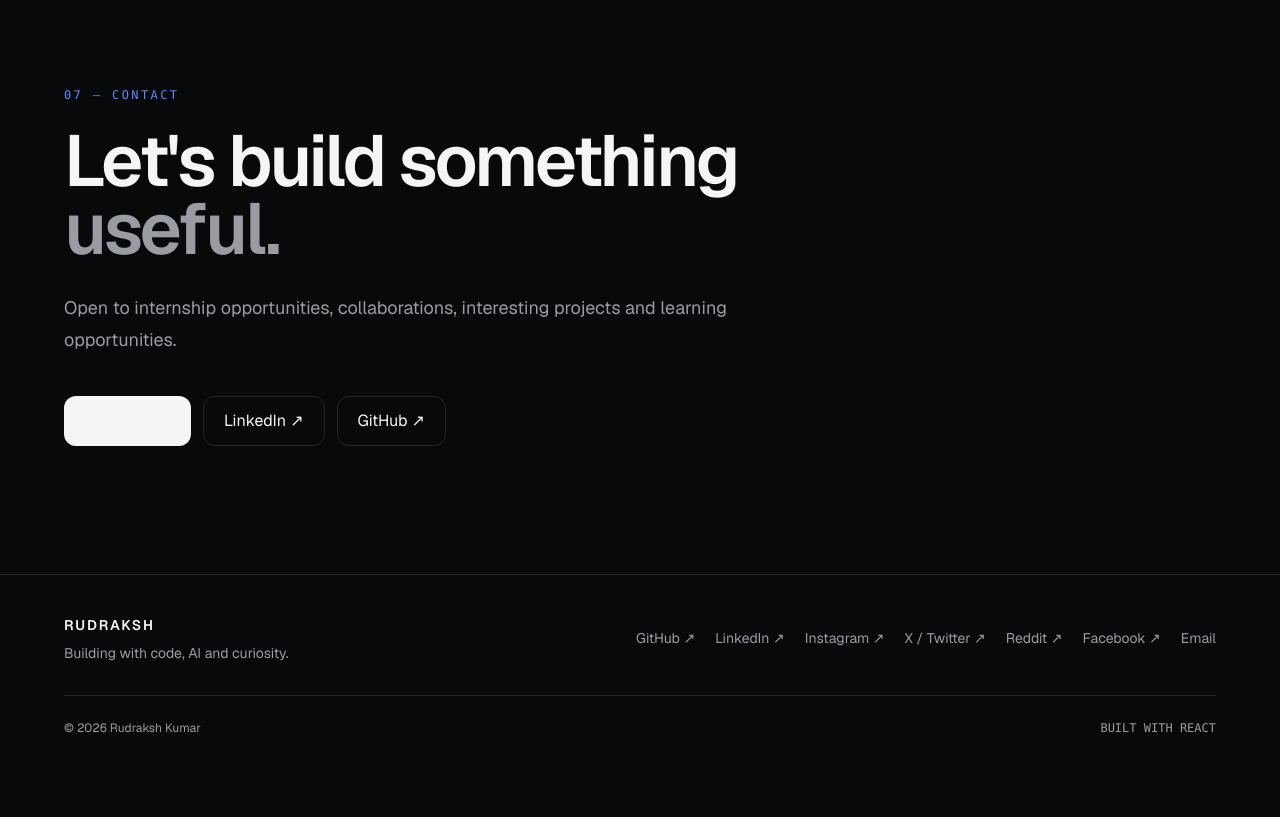
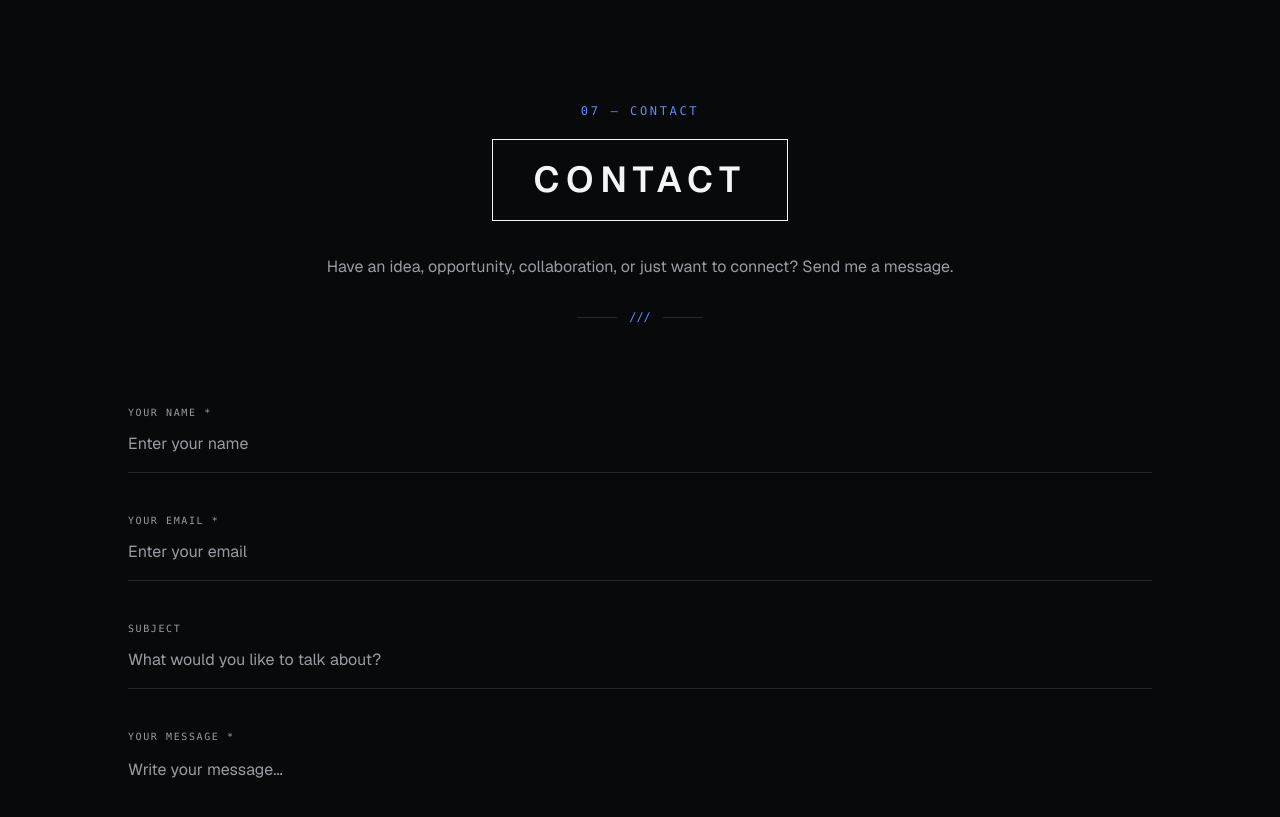
Before and after one commit to rudrak2005/rudraksh-portfolio, a React (Vite) app: page / in a window 1280 px wide. Shown: the part 11140-11957 px from the top of the page. Before the commit the page ends 11916 px from the top, so only its background shows below. Built offline with nearby package versions, Linux system fonts and the light colour scheme.

Commit message:
Enhance Contact form with state management and styling
Refactor Contact component with form handling and animations.

```diff
--- a/src/sections/Contact.jsx
+++ b/src/sections/Contact.jsx
@@ -1,98 +1,481 @@
+import { useState } from "react";
+import { motion } from "motion/react";
+
 export default function Contact() {
+  const [form, setForm] = useState({
+    name: "",
+    email: "",
+    subject: "",
+    message: "",
+  });
+
+  const handleChange = (e) => {
+    const { name, value } = e.target;
+
+    setForm((prev) => ({
+      ...prev,
+      [name]: value,
+    }));
+  };
+
+  const handleSubmit = (e) => {
+    e.preventDefault();
+
+    const subject = form.subject || "Portfolio Contact";
+
+    const body = `
+Name: ${form.name}
+Email: ${form.email}
+
+Message:
+${form.message}
+    `;
+
+    const mailtoUrl =
+      `mailto:rudrakk2005@gmail.com` +
+      `?subject=${encodeURIComponent(subject)}` +
+      `&body=${encodeURIComponent(body)}`;
+
+    window.location.href = mailtoUrl;
+  };
+
   return (
     <section
       id="contact"
-      className="border-t border-[var(--border)] px-6 py-32 md:px-10 lg:px-16"
+      className="
+        border-t
+        border-[var(--border)]
+        px-6
+        py-28
+        md:px-10
+        md:py-36
+        lg:px-16
+      "
     >
-      <div className="mx-auto max-w-7xl">
+      <div className="mx-auto max-w-5xl">
 
-        <div className="max-w-4xl">
+        {/* ================= HEADER ================= */}
 
-          <p className="font-mono text-xs uppercase tracking-[0.2em] text-[var(--accent)]">
+        <motion.div
+          initial={{
+            opacity: 0,
+            y: 24,
+          }}
+          whileInView={{
+            opacity: 1,
+            y: 0,
+          }}
+          viewport={{
+            once: true,
+            amount: 0.3,
+          }}
+          transition={{
+            duration: 0.7,
+          }}
+          className="text-center"
+        >
+          <p
+            className="
+              font-mono
+              text-xs
+              uppercase
+              tracking-[0.22em]
+              text-[var(--accent)]
+            "
+          >
             07 — CONTACT
           </p>
 
           <h2
             className="
-              mt-6
-              text-5xl
+              mx-auto
+              mt-5
+              inline-block
+              border
+              border-[var(--text-primary)]
+              px-7
+              py-4
+              text-3xl
               font-semibold
-              leading-[0.95]
-              tracking-[-0.04em]
-              md:text-7xl
+              uppercase
+              tracking-[0.18em]
+              text-[var(--text-primary)]
+              md:px-10
+              md:py-5
+              md:text-4xl
             "
           >
-            Let's build something
-            <span className="text-[var(--text-secondary)]">
-              {" "}useful.
-            </span>
+            Contact
           </h2>
 
-          <p className="mt-7 max-w-2xl text-lg leading-8 text-[var(--text-secondary)]">
-            Open to internship opportunities, collaborations,
-            interesting projects and learning opportunities.
+          <p
+            className="
+              mx-auto
+              mt-8
+              max-w-2xl
+              text-sm
+              leading-7
+              text-[var(--text-secondary)]
+              md:text-base
+            "
+          >
+            Have an idea, opportunity, collaboration, or just want
+            to connect? Send me a message.
           </p>
 
-          <div className="mt-10 flex flex-wrap gap-3">
+          {/* Decorative line */}
+          <div className="mx-auto mt-7 flex items-center justify-center gap-3">
+            <span className="h-px w-10 bg-[var(--border)]" />
+
+            <span className="font-mono text-xs text-[var(--accent)]">
+              ///
+            </span>
+
+            <span className="h-px w-10 bg-[var(--border)]" />
+          </div>
+        </motion.div>
+
+        {/* ================= FORM ================= */}
+
+        <motion.form
+          onSubmit={handleSubmit}
+          initial={{
+            opacity: 0,
+            y: 30,
+          }}
+          whileInView={{
+            opacity: 1,
+            y: 0,
+          }}
+          viewport={{
+            once: true,
+            amount: 0.15,
+          }}
+          transition={{
+            duration: 0.7,
+            delay: 0.1,
+          }}
+          className="mt-16 space-y-10 md:mt-20"
+        >
+
+          {/* Name */}
+          <div className="group relative">
+            <label
+              htmlFor="name"
+              className="
+                mb-3
+                block
+                font-mono
+                text-[10px]
+                uppercase
+                tracking-[0.16em]
+                text-[var(--text-secondary)]
+              "
+            >
+              Your Name *
+            </label>
+
+            <input
+              id="name"
+              name="name"
+              type="text"
+              required
+              value={form.name}
+              onChange={handleChange}
+              placeholder="Enter your name"
+              className="
+                w-full
+                border-b
+                border-[var(--border)]
+                bg-transparent
+                px-0
+                pb-4
+                text-base
+                text-[var(--text-primary)]
+                outline-none
+                placeholder:text-[var(--text-secondary)]
+                focus:border-[var(--accent)]
+                transition-colors
+                duration-300
+              "
+            />
+          </div>
+
+          {/* Email */}
+          <div className="group relative">
+            <label
+              htmlFor="email"
+              className="
+                mb-3
+                block
+                font-mono
+                text-[10px]
+                uppercase
+                tracking-[0.16em]
+                text-[var(--text-secondary)]
+              "
+            >
+              Your Email *
+            </label>
+
+            <input
+              id="email"
+              name="email"
+              type="email"
+              required
+              value={form.email}
+              onChange={handleChange}
+              placeholder="Enter your email"
+              className="
+                w-full
+                border-b
+                border-[var(--border)]
+                bg-transparent
+                px-0
+                pb-4
+                text-base
+                text-[var(--text-primary)]
+                outline-none
+                placeholder:text-[var(--text-secondary)]
+                focus:border-[var(--accent)]
+                transition-colors
+                duration-300
+              "
+            />
+          </div>
+
+          {/* Subject */}
+          <div className="group relative">
+            <label
+              htmlFor="subject"
+              className="
+                mb-3
+                block
+                font-mono
+                text-[10px]
+                uppercase
+                tracking-[0.16em]
+                text-[var(--text-secondary)]
+              "
+            >
+              Subject
+            </label>
+
+            <input
+              id="subject"
+              name="subject"
+              type="text"
+              value={form.subject}
+              onChange={handleChange}
+              placeholder="What would you like to talk about?"
+              className="
+                w-full
+                border-b
+                border-[var(--border)]
+                bg-transparent
+                px-0
+                pb-4
+                text-base
+                text-[var(--text-primary)]
+                outline-none
+                placeholder:text-[var(--text-secondary)]
+                focus:border-[var(--accent)]
+                transition-colors
+                duration-300
+              "
+            />
+          </div>
+
+          {/* Message */}
+          <div className="group relative">
+            <label
+              htmlFor="message"
+              className="
+                mb-3
+                block
+                font-mono
+                text-[10px]
+                uppercase
+                tracking-[0.16em]
+                text-[var(--text-secondary)]
+              "
+            >
+              Your Message *
+            </label>
+
+            <textarea
+              id="message"
+              name="message"
+              required
+              rows="6"
+              value={form.message}
+              onChange={handleChange}
+              placeholder="Write your message..."
+              className="
+                w-full
+                resize-none
+                border-b
+                border-[var(--border)]
+                bg-transparent
+                px-0
+                pb-4
+                text-base
+                leading-7
+                text-[var(--text-primary)]
+                outline-none
+                placeholder:text-[var(--text-secondary)]
+                focus:border-[var(--accent)]
+                transition-colors
+                duration-300
+              "
+            />
+          </div>
+
+          {/* Submit */}
+          <div className="flex justify-center pt-2">
+            <motion.button
+              type="submit"
+              whileHover={{
+                y: -3,
+              }}
+              whileTap={{
+                scale: 0.98,
+              }}
+              className="
+                border
+                border-[var(--text-primary)]
+                px-10
+                py-4
+                text-xs
+                font-semibold
+                uppercase
+                tracking-[0.18em]
+                text-[var(--text-primary)]
+                transition-all
+                duration-300
+                hover:bg-[var(--text-primary)]
+                hover:text-black
+              "
+            >
+              Send Message →
+            </motion.button>
+          </div>
+
+        </motion.form>
+
+        {/* ================= SOCIAL LINKS ================= */}
+
+        <motion.div
+          initial={{
+            opacity: 0,
+          }}
+          whileInView={{
+            opacity: 1,
+          }}
+          viewport={{
+            once: true,
+          }}
+          transition={{
+            duration: 0.6,
+            delay: 0.2,
+          }}
+          className="
+            mt-20
+            border-t
+            border-[var(--border)]
+            pt-8
+          "
+        >
+          <p
+            className="
+              mb-5
+              text-center
+              font-mono
+              text-[10px]
+              uppercase
+              tracking-[0.2em]
+              text-[var(--text-secondary)]
+            "
+          >
+            Find me online
+          </p>
+
+          <div className="flex flex-wrap justify-center gap-x-6 gap-y-3">
 
             <a
-              href="mailto:rudrakk2005@gmail.com"
-              className="
-                rounded-xl
-                bg-[var(--text-primary)]
-                px-5 py-3
-                text-sm
-                font-medium
-                text-black
-                transition-transform
-                duration-300
-                hover:-translate-y-1
-              "
+              href="https://github.com/rudrak2005"
+              target="_blank"
+              rel="noreferrer"
+              className="social-link"
             >
-              Email Me →
+              GitHub ↗
             </a>
 
             <a
               href="https://www.linkedin.com/in/rudraksh-kumar-8b2a88413"
               target="_blank"
               rel="noreferrer"
-              className="
-                rounded-xl
-                border
-                border-[var(--border)]
-                px-5 py-3
-                text-sm
-                font-medium
-                transition-colors
-                duration-300
-                hover:bg-[var(--surface)]
-              "
+              className="social-link"
             >
               LinkedIn ↗
             </a>
 
             <a
-              href="https://github.com/rudrak2005"
+              href="https://www.instagram.com/rudraksh__kumar__01"
               target="_blank"
               rel="noreferrer"
-              className="
-                rounded-xl
-                border
-                border-[var(--border)]
-                px-5 py-3
-                text-sm
-                font-medium
-                transition-colors
-                duration-300
-                hover:bg-[var(--surface)]
-              "
+              className="social-link"
             >
-              GitHub ↗
+              Instagram ↗
+            </a>
+
+            <a
+              href="https://x.com/Rudrakk2005"
+              target="_blank"
+              rel="noreferrer"
+              className="social-link"
+            >
+              X / Twitter ↗
+            </a>
+
+            <a
+              href="https://www.reddit.com/u/rudrak2005/"
+              target="_blank"
+              rel="noreferrer"
+              className="social-link"
+            >
+              Reddit ↗
+            </a>
+
+            <a
+              href="https://www.facebook.com/share/1DTBhGD6WU/"
+              target="_blank"
+              rel="noreferrer"
+              className="social-link"
+            >
+              Facebook ↗
+            </a>
+
+            <a
+              href="mailto:rudrakk2005@gmail.com"
+              className="social-link"
+            >
+              Email
             </a>
 
           </div>
+        </motion.div>
 
-        </div>
+        {/* Direct Email */}
+        <p className="mt-8 text-center text-xs text-[var(--text-secondary)]">
+          Or email directly at{" "}
+          <a
+            href="mailto:rudrakk2005@gmail.com"
+            className="text-[var(--text-primary)] underline underline-offset-4"
+          >
+            rudrakk2005@gmail.com
+          </a>
+        </p>
 
       </div>
     </section>
```
